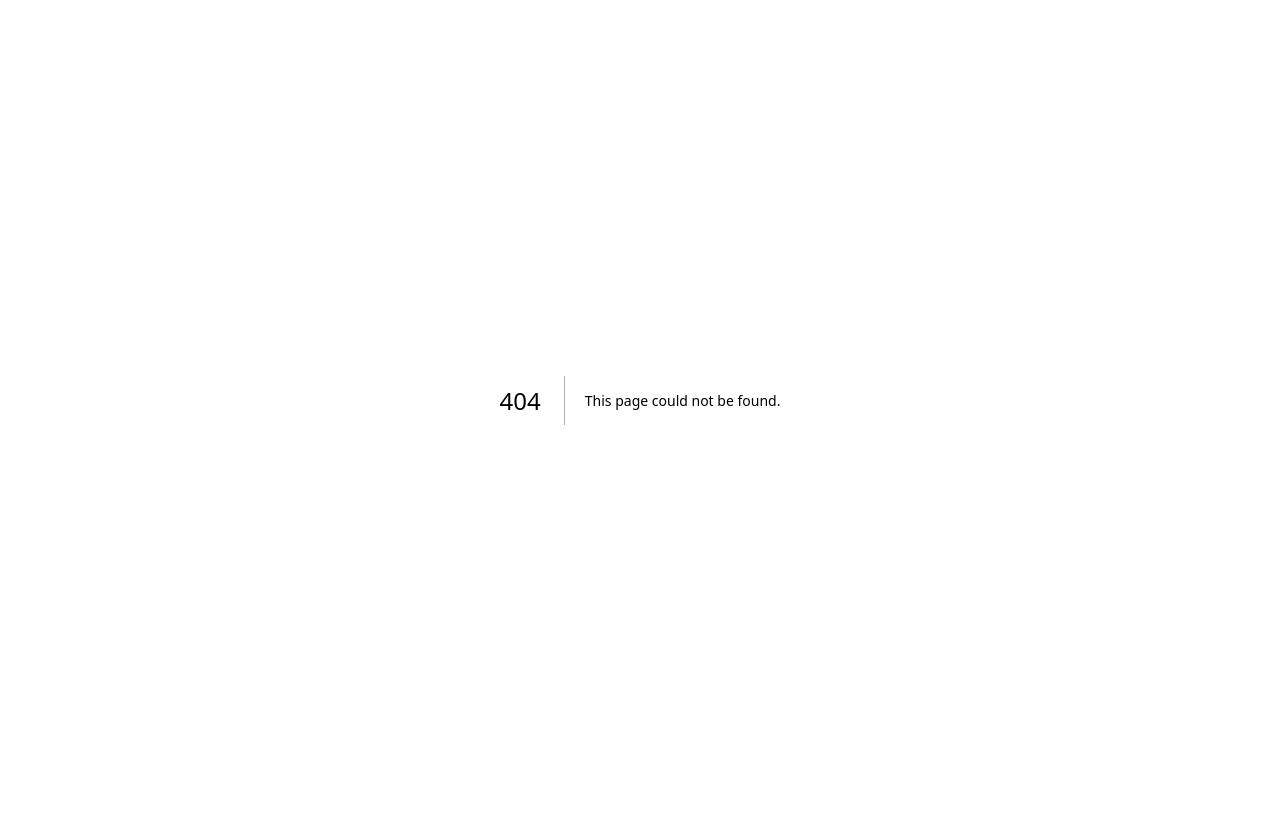
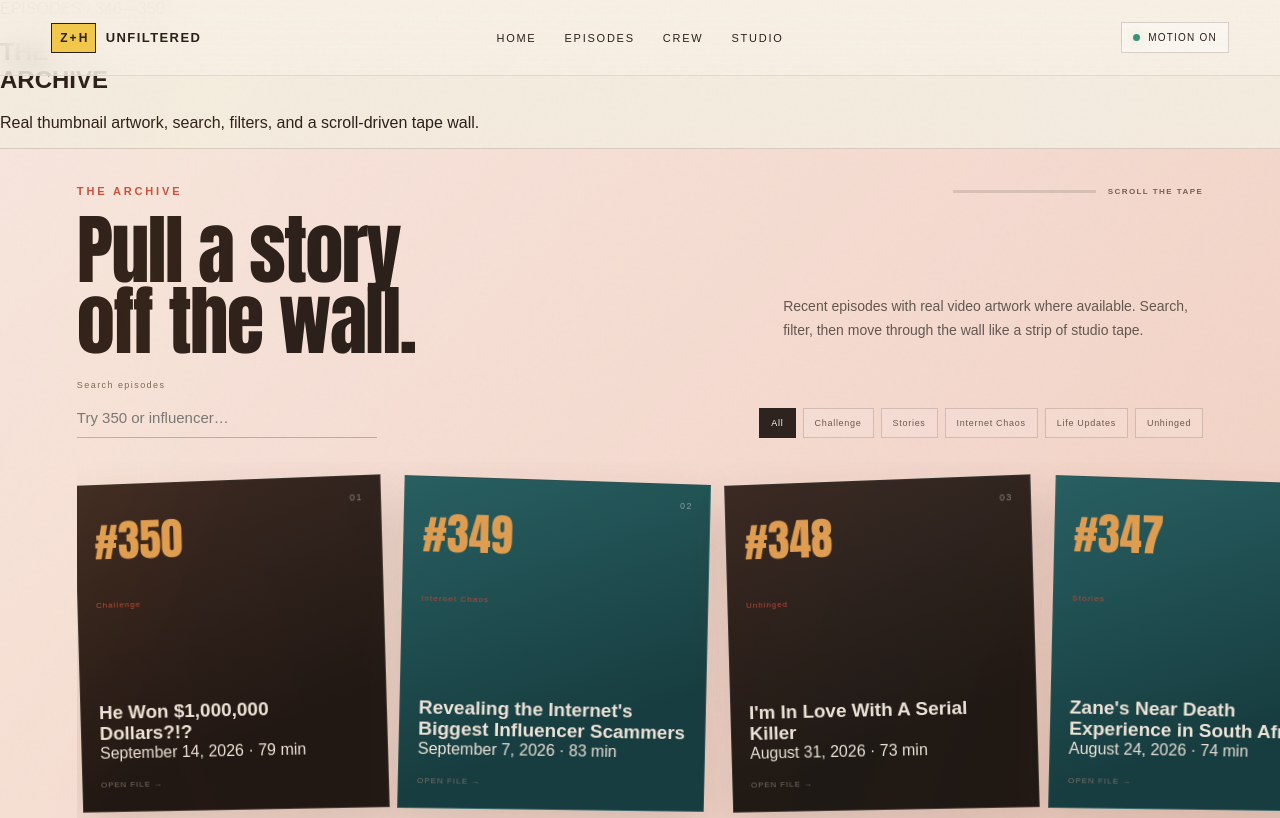
Before and after one commit to Teddyjday94/unfiltered, a Next.js app: page /episodes in a window 1280 px wide. Before the commit this address had no page. Shown: the top 818 px of the page. Built offline with nearby package versions, Linux system fonts and the light colour scheme; grey boxes are pictures that could not be loaded.

Commit message:
Add episodes archive page

```diff
--- /dev/null
+++ b/app/episodes/page.tsx
@@ -0,0 +1,27 @@
+"use client";
+
+import { useEffect, useState } from "react";
+import EpisodeArchive from "@/components/EpisodeArchive";
+import SiteHeader from "@/components/SiteHeader";
+import SiteFooter from "@/components/SiteFooter";
+import { latestEpisode } from "@/lib/episodes";
+
+export default function EpisodesPage() {
+  const [motionEnabled, setMotionEnabled] = useState(true);
+  useEffect(() => {
+    if (window.matchMedia("(prefers-reduced-motion: reduce)").matches) setMotionEnabled(false);
+  }, []);
+
+  return (
+    <main className={`site multipage-site inner-page${motionEnabled ? "" : " motion-off"}`}>
+      <div className="noise" aria-hidden="true" />
+      <div className="cinema-lights" aria-hidden="true" />
+      <SiteHeader motionEnabled={motionEnabled} onToggleMotion={() => setMotionEnabled((v) => !v)} />
+      <section className="page-hero episodes-page-hero" style={{ "--page-hero-image": `url("${latestEpisode.thumbnail}")` } as React.CSSProperties}>
+        <div><span>EPISODES / 346—350</span><h1>THE<br />ARCHIVE</h1><p>Real thumbnail artwork, search, filters, and a scroll-driven tape wall.</p></div>
+      </section>
+      <EpisodeArchive motionEnabled={motionEnabled} />
+      <SiteFooter />
+    </main>
+  );
+}
```
